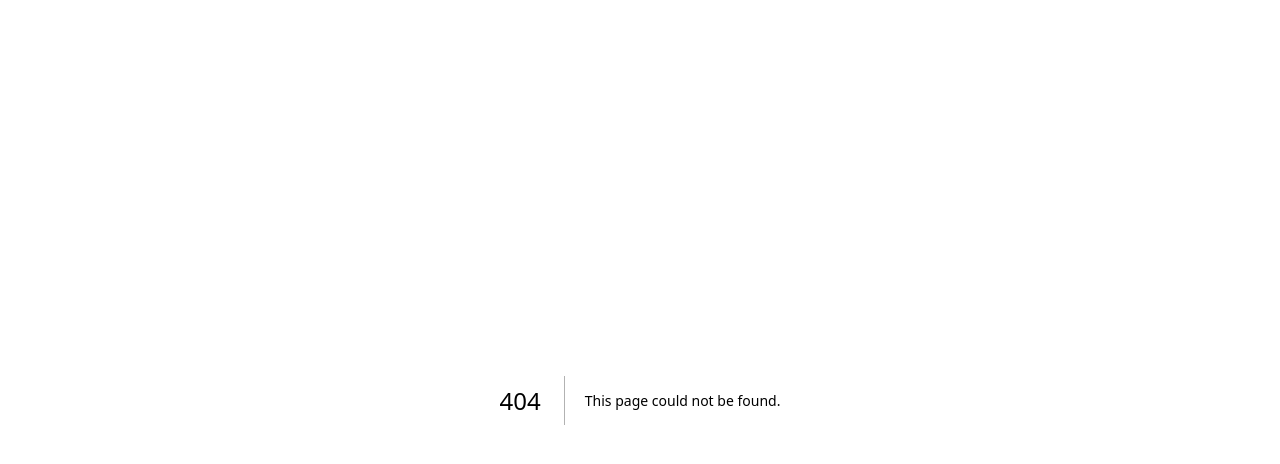
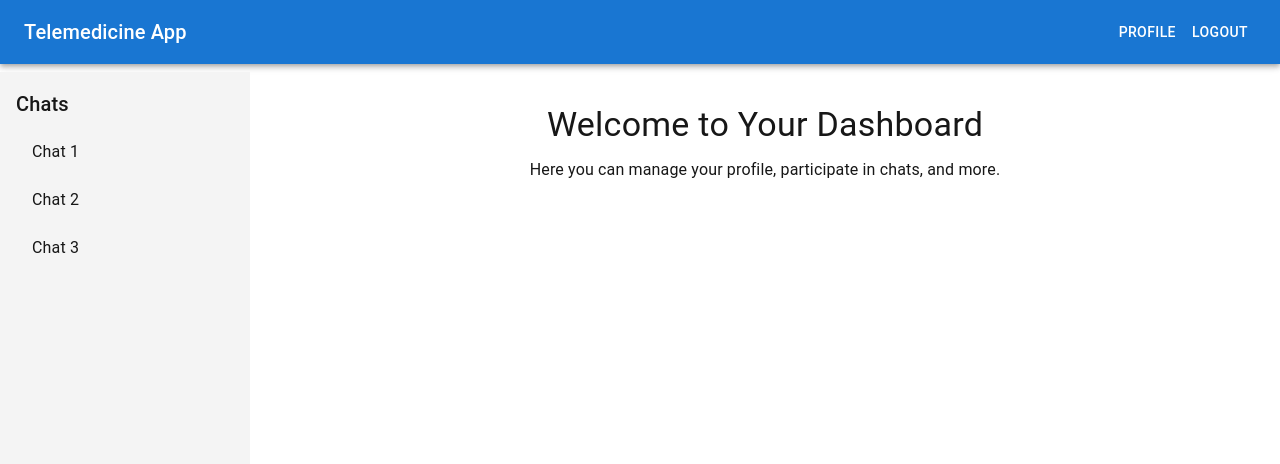
Before and after one commit to Prainex/medicine-chatbot, a Next.js app: page /user/dashboard in a window 1280 px wide. Before the commit this address had no page. Shown: the top 464 px of the page. Built offline with nearby package versions, Linux system fonts and the light colour scheme.

Commit message:
Added user landing page

```diff
--- /dev/null
+++ b/app/user/dashboard/page.js
@@ -0,0 +1,59 @@
+'use client'
+import React from 'react';
+import { Container, Typography, AppBar, Toolbar, Button, Box, List, ListItem, ListItemText } from '@mui/material';
+
+export default function PatientDashboard() {
+  const chats = [
+    { id: 1, name: 'Chat 1' },
+    { id: 2, name: 'Chat 2' },
+    { id: 3, name: 'Chat 3' },
+    // Add more chats as needed
+  ];
+
+  return (
+    <>
+      {/* Navigation Bar */}
+      <AppBar position="static">
+        <Toolbar>
+          <Typography variant="h6" sx={{ flexGrow: 1 }}>
+            Telemedicine App
+          </Typography>
+          <Button color="inherit" onClick={() => navigate('/profile')}>
+            Profile
+          </Button>
+          <Button color="inherit" onClick={() => navigate('/')}>
+            Logout
+          </Button>
+        </Toolbar>
+      </AppBar>
+
+      <Box sx={{ display: 'flex', height: '100vh' }}>
+        {/* Sidebar */}
+        <Box sx={{ width: '250px', backgroundColor: '#f4f4f4', p: 2, mt: 1 }}>
+          <Typography variant="h6">Chats</Typography>
+          <List>
+            {chats.map((chat) => (
+              <ListItem button key={chat.id}>
+                <ListItemText primary={chat.name} />
+              </ListItem>
+            ))}
+          </List>
+        </Box>
+
+        {/* Main Content */}
+        <Box sx={{ flexGrow: 1, mt: 0 }}>
+          {/* Patient Dashboard */}
+          <Container sx={{ textAlign: 'center', mt: 5 }}>
+            <Typography variant="h4" gutterBottom>
+              Welcome to Your Dashboard
+            </Typography>
+            <Typography variant="body1">
+              Here you can manage your profile, participate in chats, and more.
+            </Typography>
+            {/* Add more components or links to other pages as needed */}
+          </Container>
+        </Box>
+      </Box>
+    </>
+  );
+}
```
